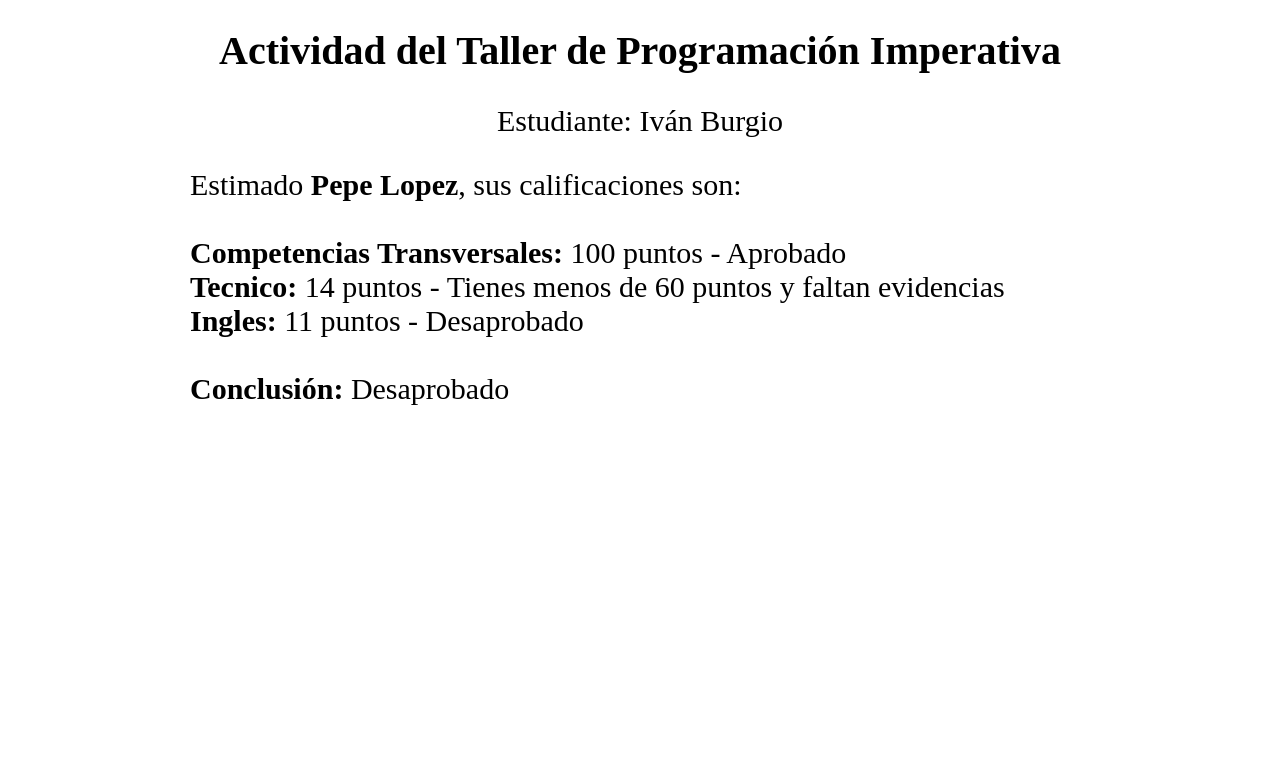
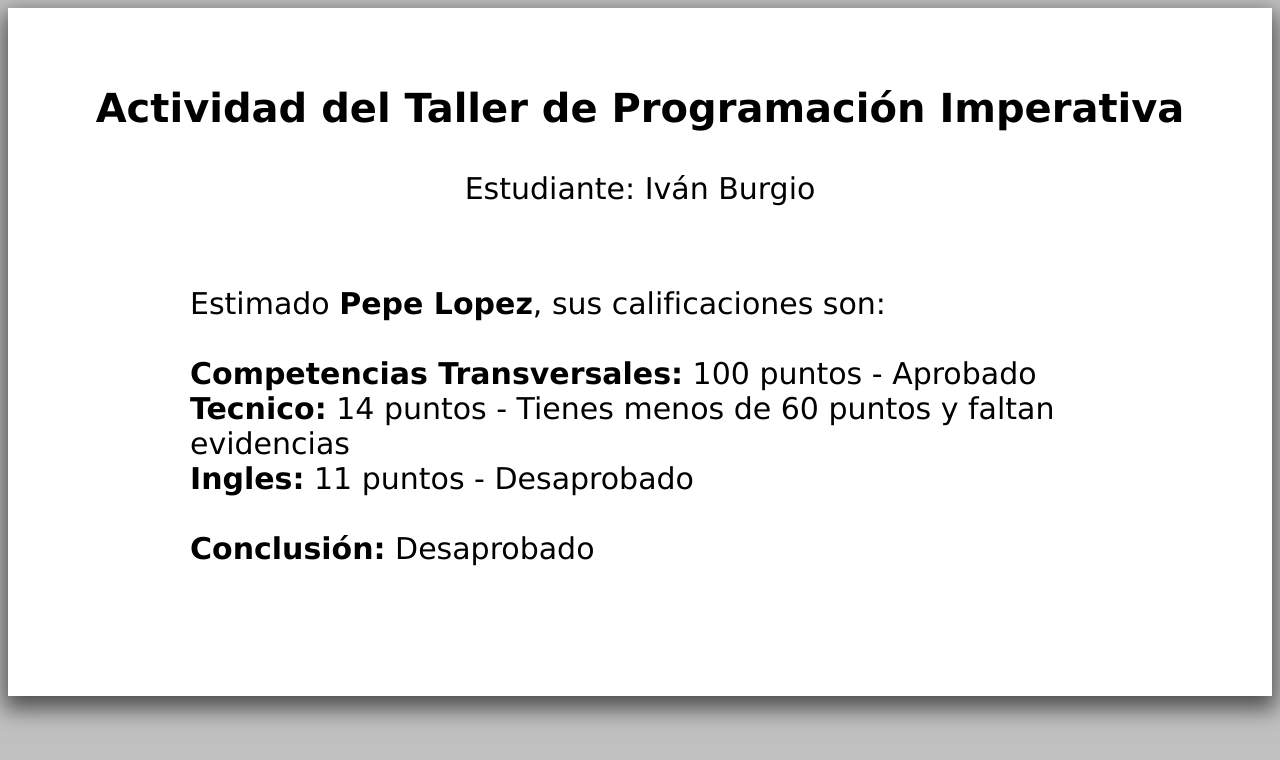
Before and after one commit to ivan-burgio/actividad-taller-imperativa, a plain HTML site: page index.html in a window 1280 px wide. Drawn offline with Linux system fonts and the light colour scheme.

Commit message:
fin tarea

```diff
--- a/index.css
+++ b/index.css
@@ -3,23 +3,39 @@ html {
     box-sizing: border-box;
     height: 100%;
 }
+
+body {
+    background-color: rgb(192, 192, 192);
+}
+
 h1 {
+    font-family:'Lucida Sans', 'Lucida Sans Regular', 'Lucida Grande', 'Lucida Sans Unicode', Geneva, Verdana, sans-serif;
     font-size: 4rem;
-    margin: 0 0 2 0 ;
     font-weight: 900;
     color: black;
     text-align: center;
+    padding-bottom: 1rem;
 }
 p {
+    font-family:'Lucida Sans', 'Lucida Sans Regular', 'Lucida Grande', 'Lucida Sans Unicode', Geneva, Verdana, sans-serif;
     color: black;
     font-size: 3rem;
     text-align: center;
+    padding-bottom: 5rem;
+}
+
+.contenedor {
+    background-color: white;
+    -webkit-box-shadow: 0px 9px 21px 4px rgba(0,0,0,0.59);
+    -moz-box-shadow: 0px 9px 21px 4px rgba(0,0,0,0.59);
+    box-shadow: 0px 9px 21px 4px rgba(0,0,0,0.59);
+    padding: 5rem 0;
 }
 
 .contenido {
     width: 90rem;
     text-align: center;
-    margin: 0 auto;
+    margin: auto;
 }
 
 .contenido p {
--- a/index.html
+++ b/index.html
@@ -8,10 +8,11 @@
     <link rel="stylesheet" href="index.css">
 </head>
 <body>
-    <h1>Actividad del Taller de Programación Imperativa</h1>
-    <p>Estudiante: Iván Burgio</p>
-
-    <div class="contenido"></div>
+    <div class="contenedor">
+        <h1>Actividad del Taller de Programación Imperativa</h1>
+        <p>Estudiante: Iván Burgio</p>
+        <div class="contenido"></div>
+    </div>
 
     <script src="tarea.js"></script>
 </body>
```
